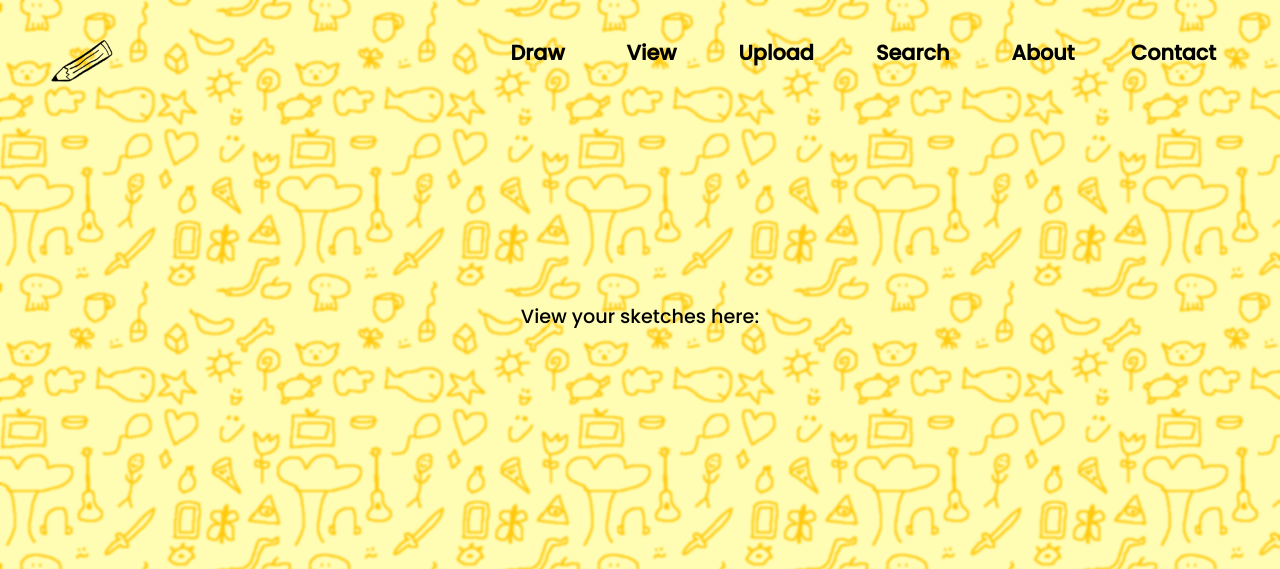
After one commit to anirudhi89/Sketched, a Flask app: page /p/sketches.html in a window 1280 px wide. The commit adds this page. Shown: the top 569 px of the page. Run offline with Flask 2, Linux system fonts and the light colour scheme.

Commit message:
sketeches isnt working?

```diff
--- a/main.py
+++ b/main.py
@@ -51,9 +51,9 @@ def submit_confirmation(message):
 #     url = request_json.get("id")
 
 
-if __name__ == '__main__':
-    app.debug = True
-    app.run()
+# if __name__ == '__main__':
+#     app.debug = True
+#     app.run()
     #JUST FOR DEBUGGING
 
 
--- a/templates/_base.html
+++ b/templates/_base.html
@@ -26,7 +26,7 @@
                 <li><a href="/p/about.html"><b>About</b></a></li>
                 <li><a href="/p/search.html"><b>Search</b></a></li>
                 <li><a href="/p/upload.html"><b>Upload</b></a></li>
-                <li><a href="/p/view.html"><b>View</b></a></li>
+                <li><a href="/p/sketches.html"><b>View</b></a></li>
                 <li><a href="/p/draw.html"><b>Draw</b></a></li>
                 <li><a href="mailto:ethan.rubenstein@pitt.edu;anirudhiyer@pitt.edu;acb198@pitt.edu;aaa240@pitt.edu" id="contact"><b>Contact</b></a></li>
             </ul>
@@ -42,7 +42,7 @@
                     <li><a href="/p/about.html"><b>&nbspAbout&nbsp</b></a></li>
                     <li><a href="/p/search.html"><b>&nbspSearch&nbsp</b></a></li>
                     <li><a href="/p/upload.html"><b>&nbspUpload&nbsp</b></a></li>
-                    <li><a href="/p/view.html"><b>&nbspView&nbsp</b></a></li>
+                    <li><a href="/p/sketches.html"><b>&nbspView&nbsp</b></a></li>
                     <li><a href="/p/draw.html"><b>&nbspDraw&nbsp</b></a></li>
             </div>
         </nav>
--- /dev/null
+++ b/templates/sketches.html
@@ -0,0 +1,5 @@
+{% extends '_base.html' %}
+{% block title %}Sketched | View Sketches {% endblock %}
+{% block content %}
+<div id = "temp"><p>View your sketches here:</p></div>
+{% endblock %}
```
Also changed, not shown: templates/view.html (deleted, +0 -14 lines).
